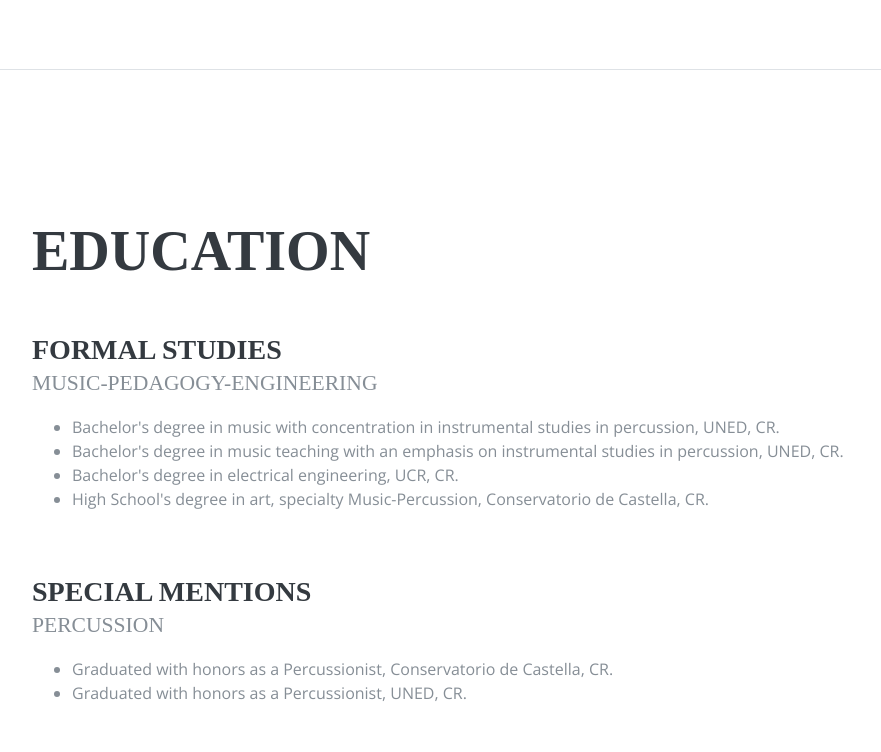
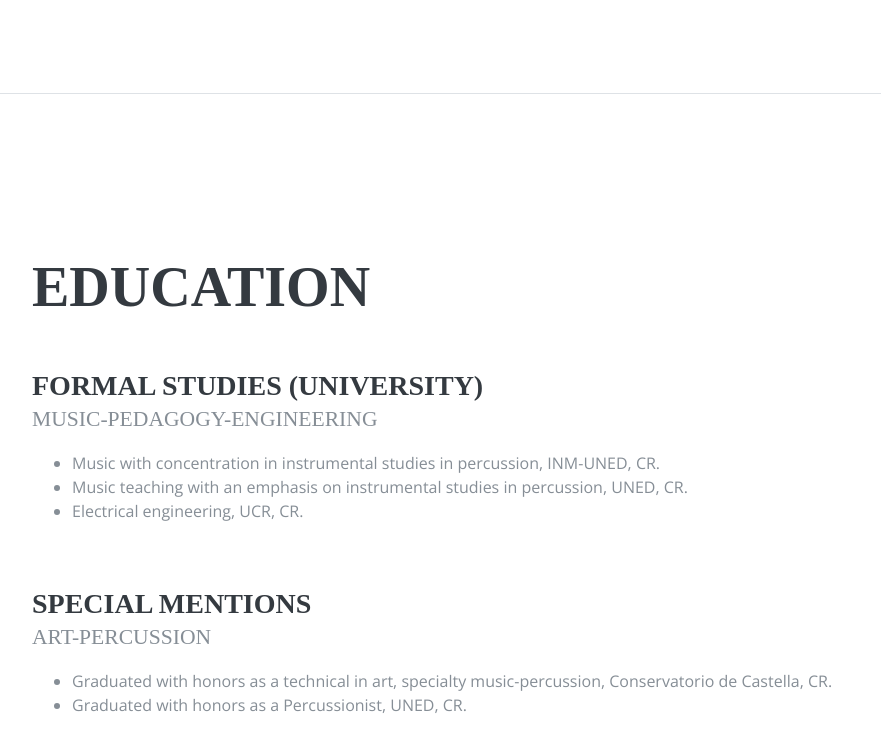
Before and after one commit to allanmusic/allanmusic.github.io, a plain HTML site: page index.html in a window 1280 px wide. Shown: the part 1650-2402 px from the top of the page, without its empty margins (288-1169 px from the left). Drawn offline with nearby package versions, Linux system fonts and the light colour scheme; a web font is replaced by a local one.

Commit message:
Update index.html

```diff
--- a/index.html
+++ b/index.html
@@ -69,12 +69,11 @@
             <div id="inputForm" class="col-8" >
               <input type="text" class="form-control" placeholder="Apply product code">
             </div>
-            <br>
           </div>
 
           <p id="purchase" style="display:none">Thanks for your purchase. <a href="img/25-Easy-ii-V-I-Licks.pdf" download>Click here to download!</a></p>
           <p id="purchaseWrong" style="display:none">Invalid code. Please enter a valid code.</p>
-
+          <br>
           <p class="mb-3"> Most recent featuring work: Costa Rica, La Coyolera Serbia and Bulgaria music and dance tour.</p>
           <p class="mb-1"> -19 folk Costa Rican music arragements for 10 musician ensamble.</p>
           <p class="mb-1"> -Full scores and individual sheets for flute, alto sax, tenor sax, trombone, trumpet, guitar, requinto guitar, bass, drumset and latin percussion.</p>
@@ -92,7 +91,7 @@
             <div class="resume-content mr-auto">
               <h3 class="mb-0">Performing Musician</h3>
               <div class="subheading mb-3"></div>
-              <p>Symphonic percussion performer of main orchestras of Costa Rica as Orquesta Sinfónica Nacional (OSN) and Orquesta Sinfónica de Heredia (OSH). Currently percussion lead in OSH. Marimba, percussion performer or music director in international folk festivals such as: </p>
+              <p>Symphonic percussion performer of main orchestras of Costa Rica as Orquesta Sinfónica Nacional (OSN) and Orquesta Sinfónica de Heredia (OSH). Currently percussion lead in OSH. <br><br> Marimba, percussion performer or music director in international folk festivals such as: </p>
               <div class="subheading mb-3">International Events</div>
               <p>2004, Nueva Orleáns, U.S.A.<br>
                 2006, Zacatecas, Mexico<br>
@@ -126,13 +125,12 @@
 
           <div class="resume-item d-flex flex-column flex-md-row mb-5">
             <div class="resume-content mr-auto">
-              <h3 class="mb-0">Formal Studies</h3>
-              <div class="subheading mb-3">Music-Pedagogy-Engineering</div>
+              <h3 class="mb-0">FORMAL STUDIES (UNIVERSITY)</h3>
+              <div class="subheading mb-3">MUSIC-PEDAGOGY-ENGINEERING</div>
               <ul>
-                <li>Bachelor's degree in music with concentration in instrumental studies in percussion, UNED, CR.</li>
-                <li>Bachelor's degree in music teaching with an emphasis on instrumental studies in percussion, UNED, CR.</li>
-                <li>Bachelor's degree in electrical engineering, UCR, CR. </li>
-                <li>High School's degree in art, specialty Music-Percussion, Conservatorio de Castella, CR. </li>
+                <li>Music with concentration in instrumental studies in percussion, INM-UNED, CR.</li>
+                <li>Music teaching with an emphasis on instrumental studies in percussion, UNED, CR.</li>
+                <li>Electrical engineering, UCR, CR.</li>
               </ul>
             </div>
           </div>
@@ -140,9 +138,9 @@
           <div class="resume-item d-flex flex-column flex-md-row">
             <div class="resume-content mr-auto">
               <h3 class="mb-0">Special mentions</h3>
-              <div class="subheading mb-3">Percussion</div>
+              <div class="subheading mb-3">ART-PERCUSSION</div>
               <ul>
-                <li>Graduated with honors as a Percussionist, Conservatorio de Castella, CR.</li>
+                <li>Graduated with honors as a technical in art, specialty music-percussion, Conservatorio de Castella, CR.</li>
                 <li>Graduated with honors as a Percussionist, UNED, CR. </li>
               </ul>
             </div>
```
